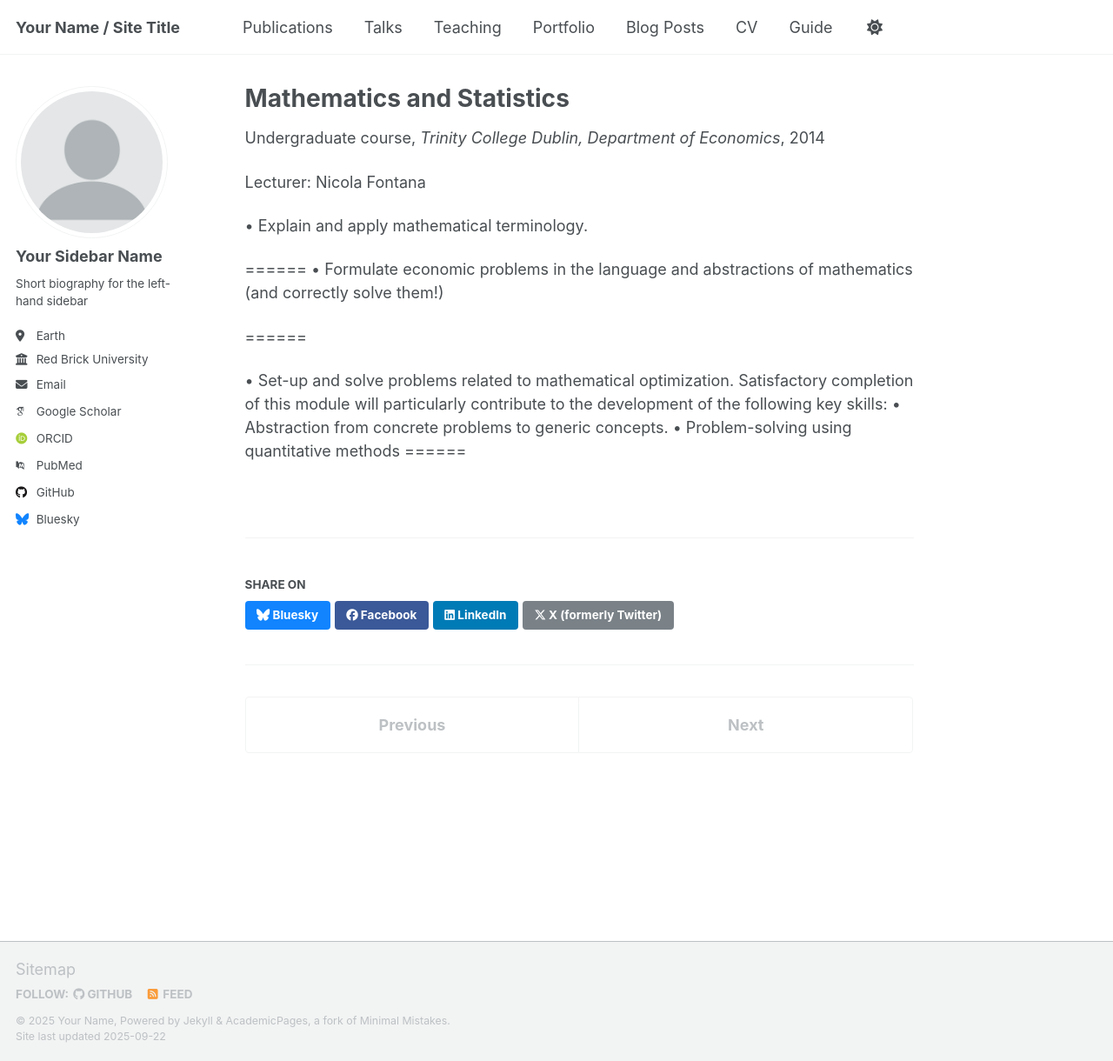
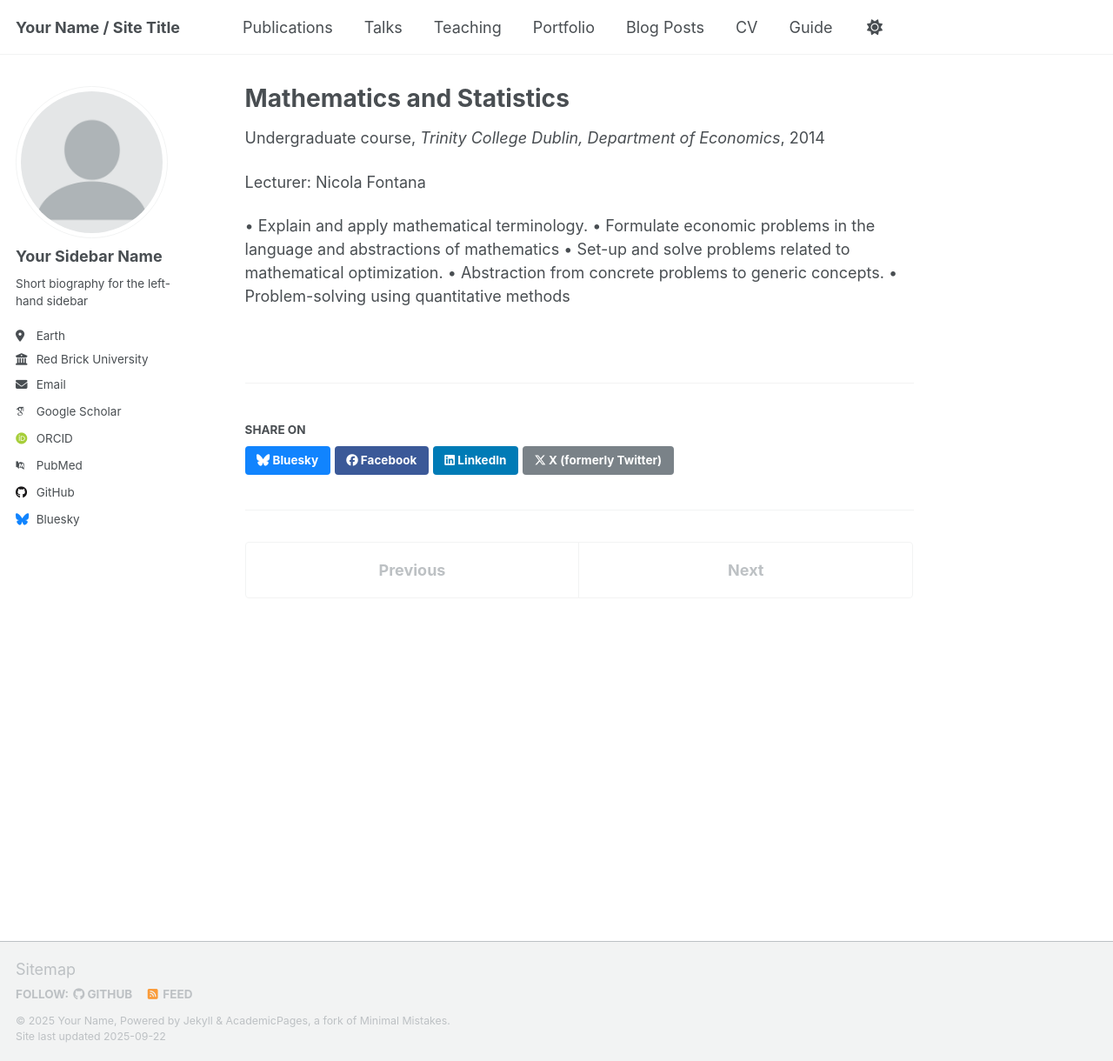
Before and after one commit to conteg/research_website, a Jekyll site: the page built from _teaching/2014-spring-teaching-1.md, in a window 1280 px wide and 1220 px high. Shown: the whole window at 87% size. Built offline with Jekyll 4.4.1, drawn with Linux system fonts in a browser that asks for light colours; some web fonts are replaced; a script that is not in the unit is left out.

Commit message:
Update 2014-spring-teaching-1.md

```diff
--- a/_teaching/2014-spring-teaching-1.md
+++ b/_teaching/2014-spring-teaching-1.md
@@ -8,20 +8,11 @@ date: 2014-01-01
 location: "Dublin, Ireland"
 ---
 
-
 Lecturer: Nicola Fontana
 
 • Explain and apply mathematical terminology.
-
-======
 • Formulate economic problems in the language and abstractions of
-mathematics (and correctly solve them!)
-
-======
-
+mathematics
 • Set-up and solve problems related to mathematical optimization.
-Satisfactory completion of this module will particularly contribute to the development
-of the following key skills:
 • Abstraction from concrete problems to generic concepts.
 • Problem-solving using quantitative methods
-======
```
